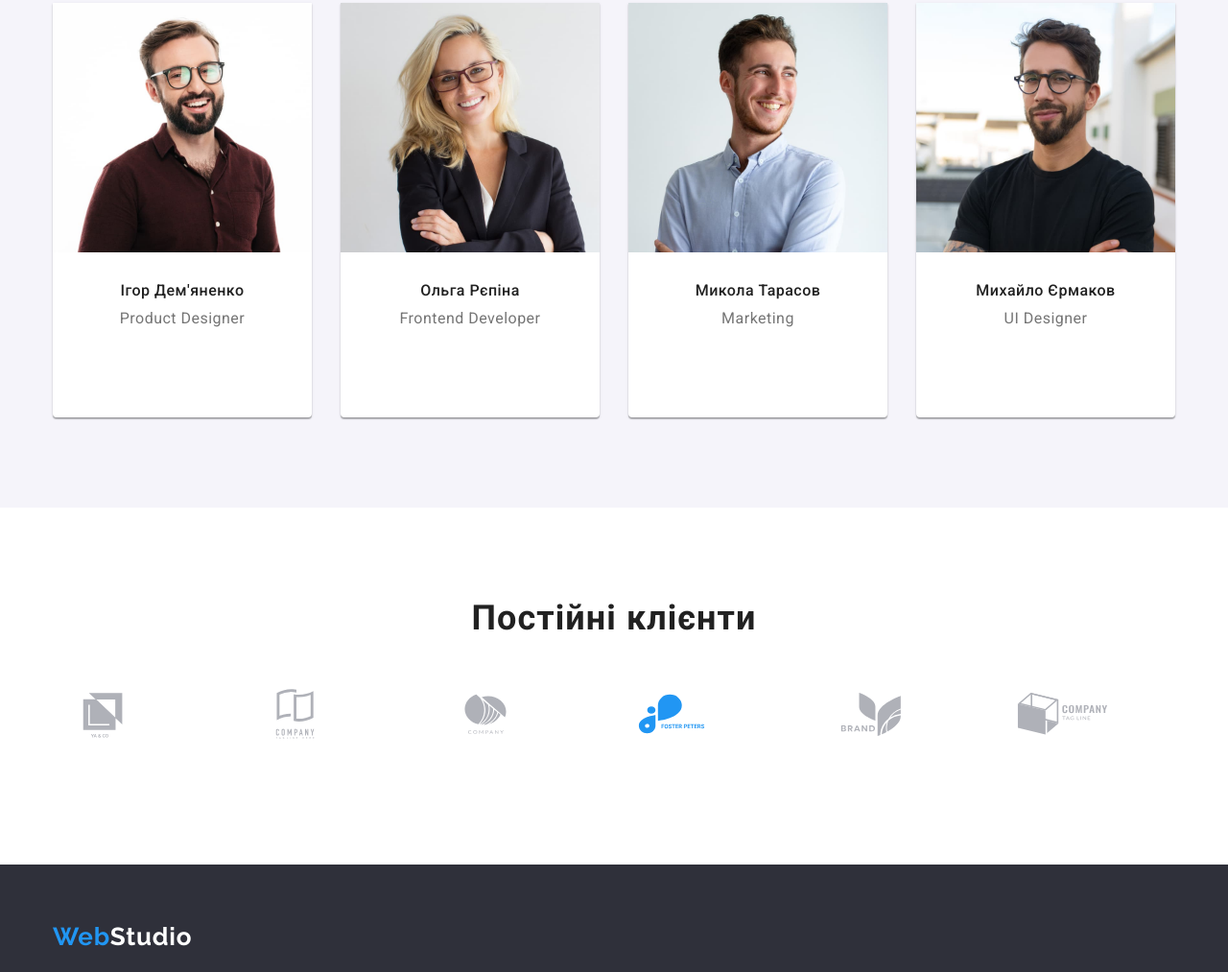
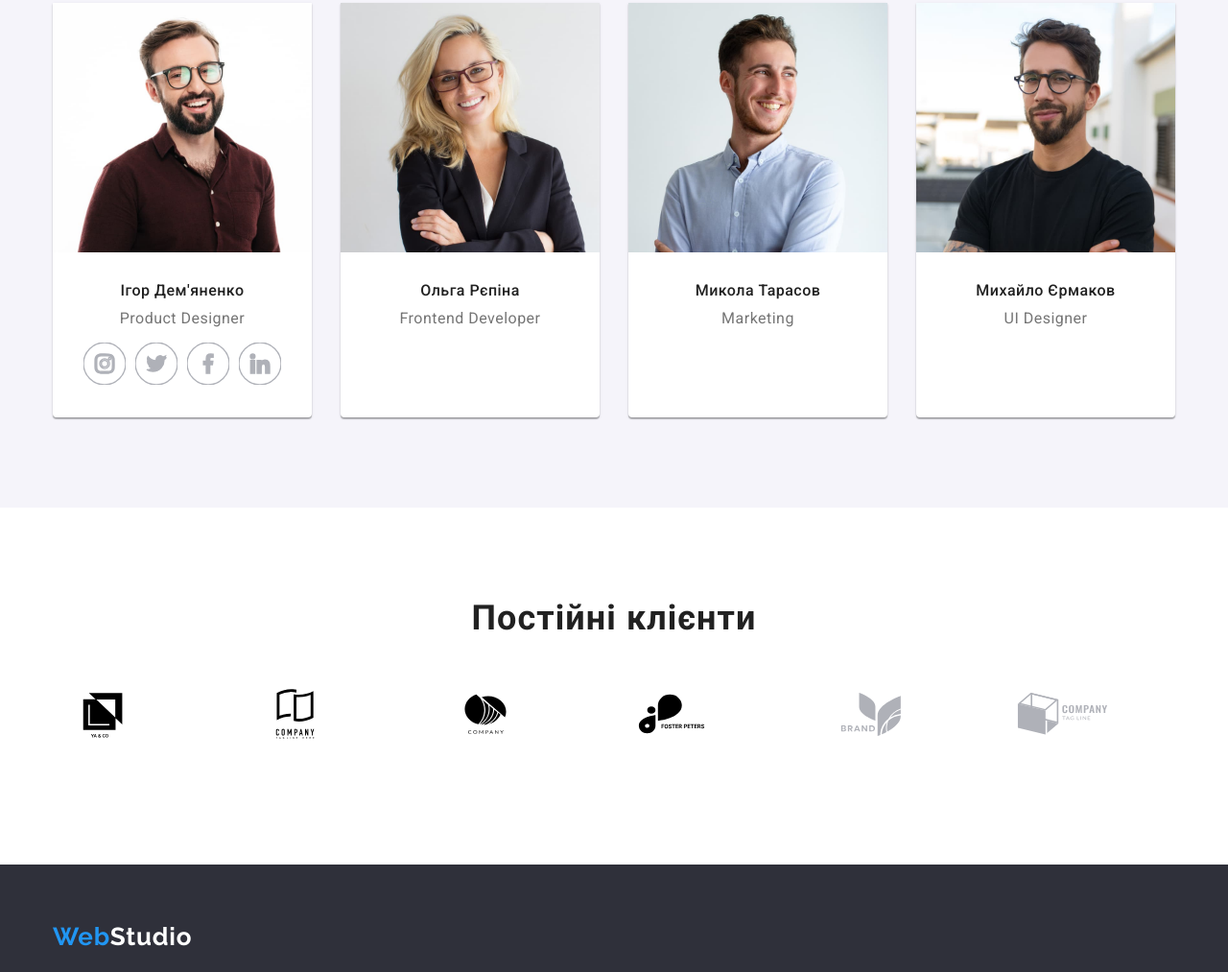
Before and after one commit to MaiiaHa/goit-markup-hw-04, a plain HTML site: page index.html in a window 1280 px wide. Shown: the part 1783-2796 px from the top of the page at 96% size. Drawn offline with nearby package versions, Linux system fonts and the light colour scheme.

Commit message:
Change name of sprite, corrected css

```diff
--- a/css/styles.css
+++ b/css/styles.css
@@ -116,14 +116,6 @@ img {
   margin-left: auto;
   align-items: center; /* не працює */
 }
-.contacts-icon {
-  margin-right: 10px;
-  fill: var(--secondary-font-color);
-}
-.contacts-icon:hover,
-.contacts-icon:focus {
-  fill: var(--accent-color);
-}
 .contact-nav:not(:last-child) {
   margin-right: 30px;
 }
@@ -136,13 +128,24 @@ img {
 .header-link {
   color: var(--secondary-font-color);
 }
+.contacts-icon {
+  margin-right: 10px;
+  fill: currentColor;
 
+  /* наслідує ховер батька */
+}
+/* .contacts-icon:hover,
+.contacts-icon:focus {
+  fill: var(--accent-color);
+} */
 /* MAIN SECTION (FIRST SECTION) */
 .main-section {
   padding-top: 200px;
   padding-bottom: 200px;
   background-color: var(--footer-font);
   background-image: url('../images/font.jpg');
+  background-size: cover; /* впише зображення і обріже */
+  box-shadow: 0px 4px 4px 0px rgba(0, 0, 0, 0.25); /* тінь - фон */
   max-width: 1600px;
 }
 .main-text {
@@ -305,18 +308,22 @@ img {
   padding: 30px 0;
   /* 70 не поміщається */
 }
+.social-item:not(:last-child) {
+  margin-right: 10px;
+}
 .social-list {
   display: flex;
-}
-
-/* виправити */
-.social-logo:not(:last-child) {
-  margin-right: 10px;
+  justify-content: center;
 }
 .social-logo {
-  fill: #afb1b8;
+  fill: var(--main-background-color);
+  outline: 0;
+  stroke: #afb1b8;
 }
-
+.social-logo:hover {
+  fill: var(--accent-color);
+  stroke: var(--main-background-color);
+}
 /* PORTFOLIO */
 /*  OUR WORKS */
 .our-works {
--- a/index.html
+++ b/index.html
@@ -29,11 +29,12 @@
           <li class="header-nav-list"><a class="header-nav-link link" href="./index.html">Контакти</a></li>
         </ul>
       </nav>
+
       <ul class="nav-link list">
         <li class="contact-nav">
           <a class="header-link link-envelope link" href="mailto:info@devstudio.com">
             <svg class="contacts-icon" width="16px" height="12px">
-              <use href="./images/sprite.svg#icon-envelope">
+              <use href="./images/icons.svg#icon-envelope">
               </use>
             </svg>
             info@devstudio.com</a>
@@ -41,7 +42,7 @@
         <li class="contact-nav">
           <a class="header-link link-phone link" href="tel:+380961111111">
             <svg class="contacts-icon" width="10px" height="16px">
-              <use href="./images/sprite.svg#icon-phone">
+              <use href="./images/icons.svg#icon-phone">
               </use>
             </svg>
             +38 096 111 11 11</a>
@@ -105,31 +106,31 @@
               <h3 class="team-member">Ігор Дем'яненко</h3>
               <p lang="en" class="team-position">Product Designer</p>
               <ul class="social-list list">
-                <li>
+                <li class="social-item">
                   <a href="" class="social-link">
                     <svg class="social-logo" width="44" height="44">
-                      <use href="./images/sprite.svg#icon-instagramm"></use>
+                      <use href="./images/icons.svg#icon-icon-instagramm"></use>
                     </svg>
                   </a>
                 </li>
-                <li>
+                <li class="social-item">
                   <a href="" class="social-link">
                     <svg class="social-logo" width="44" height="44">
-                      <use href="./images/sprite.svg#icon-twitter"></use>
+                      <use href="./images/icons.svg#icon-icon-twitter"></use>
                     </svg>
                   </a>
                 </li>
-                <li>
+                <li class="social-item">
                   <a href="" class="social-link">
                     <svg class="social-logo" width="44" height="44">
-                      <use href="./images/sprite.svg#icon-facebook"></use>
+                      <use href="./images/icons.svg#icon-icon-facebook"></use>
                     </svg>
                   </a>
                 </li>
-                <li>
+                <li class="social-item">
                   <a href="" class="social-link">
                     <svg class="social-logo" width="44" height="44">
-                      <use href="./images/sprite.svg#icon-linkedin"></use>
+                      <use href="./images/icons.svg#icon-icon-linkedin"></use>
                     </svg>
                   </a>
                 </li>
@@ -169,42 +170,42 @@
           <li class="clients-item">
             <a class="clients-link" href="">
               <svg class="clients-icon">
-                <use href="./images/sprite.svg#icon-logo-company1"></use>
+                <use href="./images/icons.svg#icon-logo-company1"></use>
               </svg>
             </a>
           </li>
           <li class="clients-item">
             <a class="clients-link" href="">
               <svg class="clients-icon">
-                <use href="./images/sprite.svg#icon-logo-company2"></use>
+                <use href="./images/icons.svg#icon-logo-company2"></use>
               </svg>
             </a>
           </li>
           <li class="clients-item">
             <a class="clients-link" href="">
               <svg class="clients-icon">
-                <use href="./images/sprite.svg#icon-logo-company3"></use>
+                <use href="./images/icons.svg#icon-logo-company3"></use>
               </svg>
             </a>
           </li>
           <li class="clients-item">
             <a class="clients-link" href="">
               <svg class="clients-icon">
-                <use href="./images/sprite.svg#icon-logo-company4"></use>
+                <use href="./images/icons.svg#icon-logo-company4"></use>
               </svg>
             </a>
           </li>
           <li class="clients-item">
             <a class="clients-link" href="">
               <svg class="clients-icon">
-                <use href="./images/sprite.svg#icon-logo-company5"></use>
+                <use href="./images/icons.svg#icon-logo-company5"></use>
               </svg>
             </a>
           </li>
           <li class="clients-item">
             <a class="clients-link" href="">
               <svg class="clients-icon">
-                <use href="./images/sprite.svg#icon-logo-company6"></use>
+                <use href="./images/icons.svg#icon-logo-company6"></use>
               </svg>
             </a>
           </li>
```
Also changed, not shown: images/icons.svg (added), images/sprite.svg (deleted), 1 other file.
